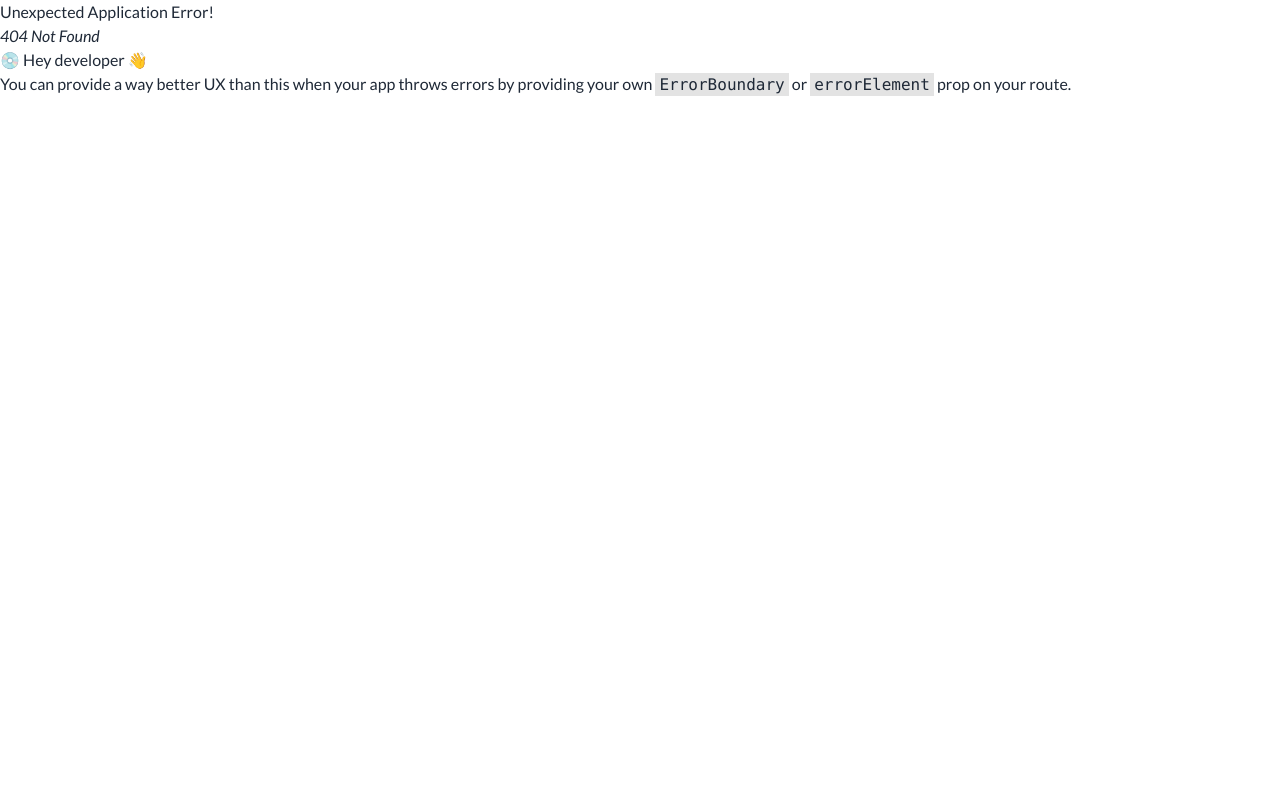
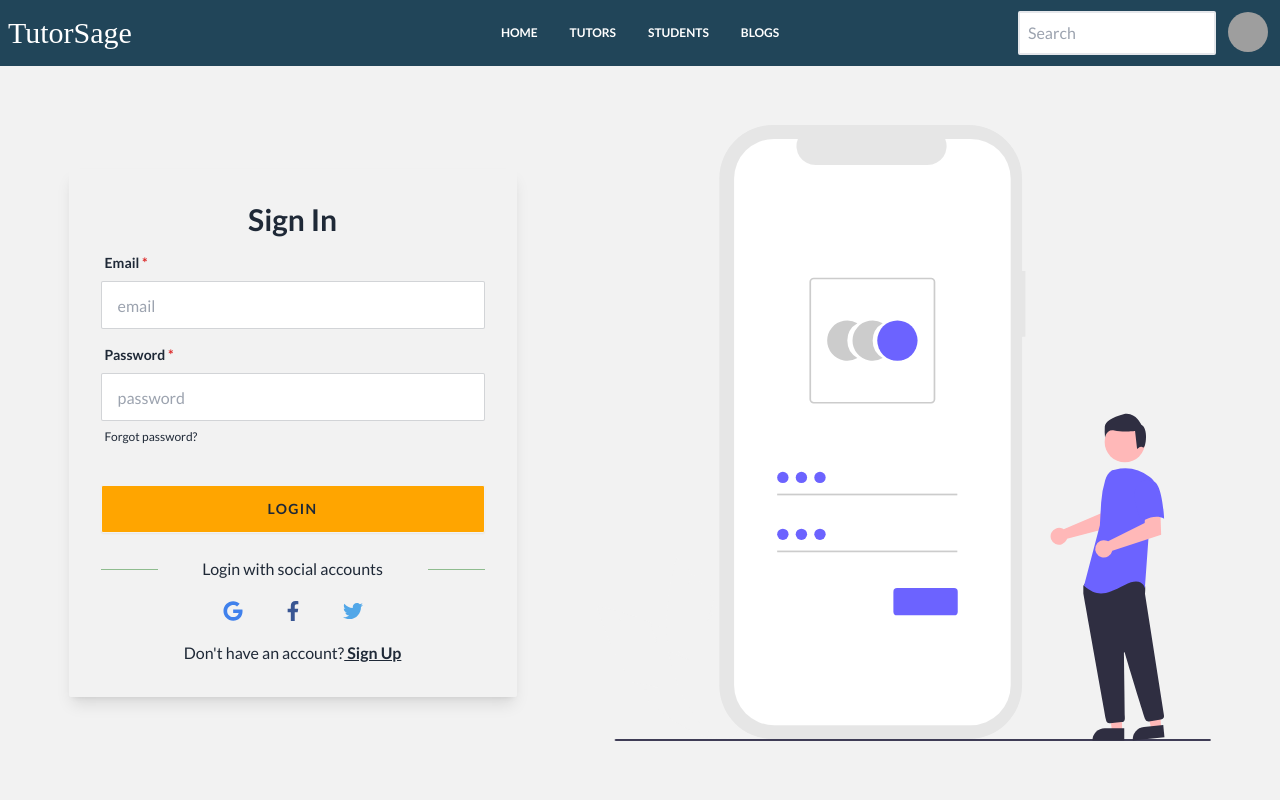
Before and after one commit to abunaim5/edu-sync-client, a React (Vite) app: page /login in a window 1280 px wide. Before the commit this address had no page. Shown: the top 800 px of the page. Built offline with nearby package versions, Linux system fonts and the light colour scheme; grey boxes are pictures that could not be loaded; a web font is replaced by a local one.

Commit message:
added login page component

```diff
--- a/package.json
+++ b/package.json
@@ -14,6 +14,7 @@
     "match-sorter": "^6.3.4",
     "react": "^18.2.0",
     "react-dom": "^18.2.0",
+    "react-icons": "^5.2.1",
     "react-router-dom": "^6.23.0",
     "sort-by": "^1.2.0",
     "swiper": "^11.1.1"
--- /dev/null
+++ b/src/Pages/Login/Login.jsx
@@ -0,0 +1,59 @@
+import { Link } from 'react-router-dom';
+import access from '../../assets/access2.svg'
+import { FaGoogle, FaFacebookF, FaTwitter } from "react-icons/fa";
+
+const Login = () => {
+    return (
+        <div className="hero h-[calc(100vh-66px)]">
+            <div className="hero-content flex-col lg:flex-row-reverse gap-20">
+                <div className="text-center lg:text-left w-1/2">
+                    <img src={access} alt="" />
+                </div>
+                <div className="card shrink-0 max-w-md w-full shadow-lg rounded-sm">
+                    <form className="card-body">
+                        <h1 className="text-3xl font-bold text-center">Sign In</h1>
+                        <div className="form-control">
+                            <label className="label">
+                                <span className="label-text font-bold">Email <span className='text-red-600'>*</span></span>
+                            </label>
+                            <input type="email" placeholder="email" className="input input-bordered rounded-sm" required />
+                        </div>
+                        <div className="form-control">
+                            <label className="label">
+                                <span className="label-text font-bold">Password <span className='text-red-600'>*</span></span>
+                            </label>
+                            <input type="password" placeholder="password" className="input input-bordered rounded-sm" required />
+                            <label className="label">
+                                <a href="#" className="label-text-alt link link-hover">Forgot password?</a>
+                            </label>
+                        </div>
+                        <div className="form-control mt-6">
+                            <button className="btn rounded-sm bg-[#FFA500] tracking-widest">LOGIN</button>
+                        </div>
+                        <div className="flex items-center pt-4 space-x-1">
+                            <div className="flex-1 h-px sm:w-16 bg-[#8FBC8F] dark:bg-gray-300"></div>
+                            <p className="px-3 text-base text-center dark:text-gray-600">Login with social accounts</p>
+                            <div className="flex-1 h-px sm:w-16 bg-[#8FBC8F] dark:bg-gray-300"></div>
+                        </div>
+                        <div className="flex justify-center space-x-4">
+                            <button type='button' aria-label="Log in with Google" className="p-3 rounded-sm">
+                                <span className='w-5 h-5 text-xl text-[#4081EC]'><FaGoogle /></span>
+                            </button>
+                            <button type='button' aria-label="Log in with Facebook" className="p-3 rounded-sm">
+                                <span className='w-5 h-5 text-xl text-[#395693]'><FaFacebookF /></span>
+                            </button>
+                            <button type='button' aria-label="Log in with Twitter" className="p-3 rounded-sm">
+                                <span className='w-5 h-5 text-xl text-[#52A7E8]'><FaTwitter /></span>
+                            </button>
+                        </div>
+                        <p className="text-base text-center sm:px-6 dark:text-gray-600">Don&apos;t have an account?
+                            <Link to='/register' rel="noopener noreferrer" href="#" className="underline font-bold"> Sign Up</Link>
+                        </p>
+                    </form>
+                </div>
+            </div>
+        </div>
+    );
+};
+
+export default Login;
--- a/src/Routes/Routes/Routes.jsx
+++ b/src/Routes/Routes/Routes.jsx
@@ -2,6 +2,7 @@ import { createBrowserRouter } from "react-router-dom";
 import Root from "../../Layout/Root";
 import Home from "../../Pages/Home/Home/Home";
 import SignUp from "../../Pages/SignUp/SignUp";
+import Login from "../../Pages/Login/Login";
 
 const router = createBrowserRouter([
     {
@@ -16,6 +17,10 @@ const router = createBrowserRouter([
         {
           path: '/register',
           element: <SignUp />
+        },
+        {
+          path: '/login',
+          element: <Login />
         }
       ],
     },
```
Also changed, not shown: 1 other file (tests, documents, lock files or other folders).
